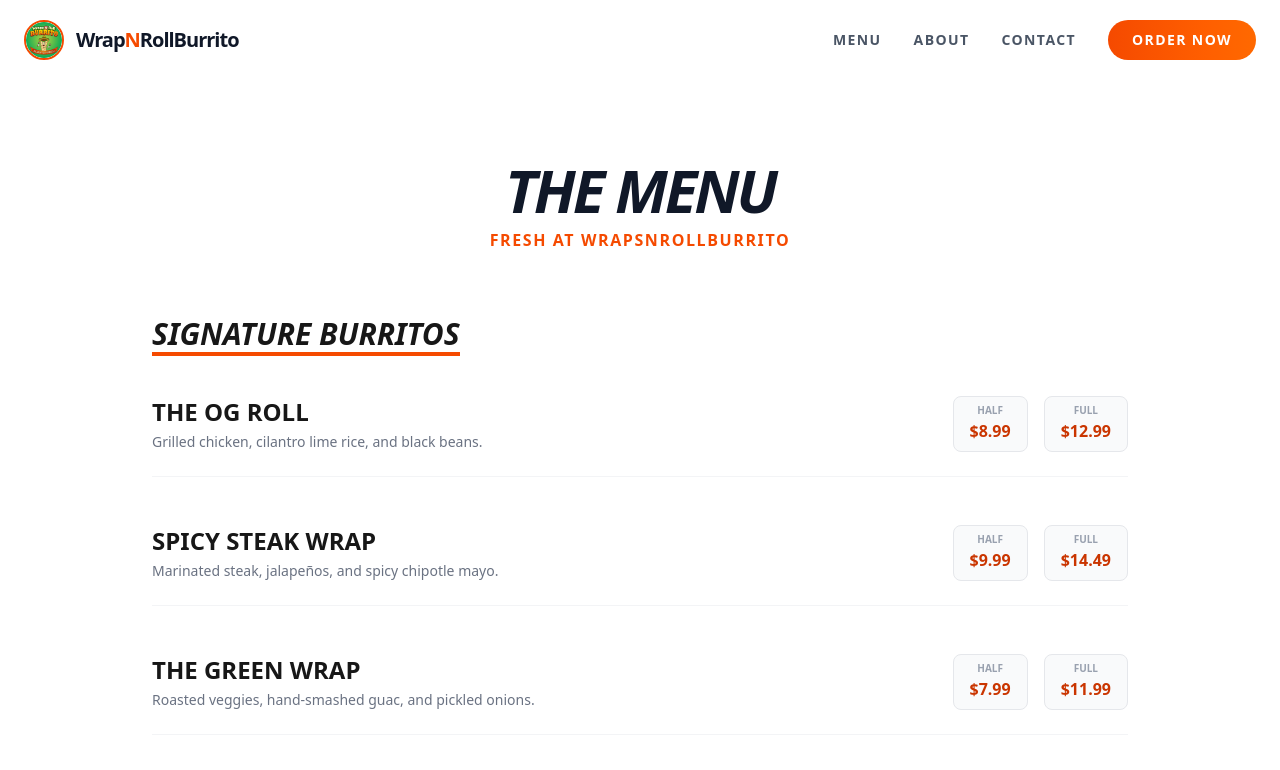
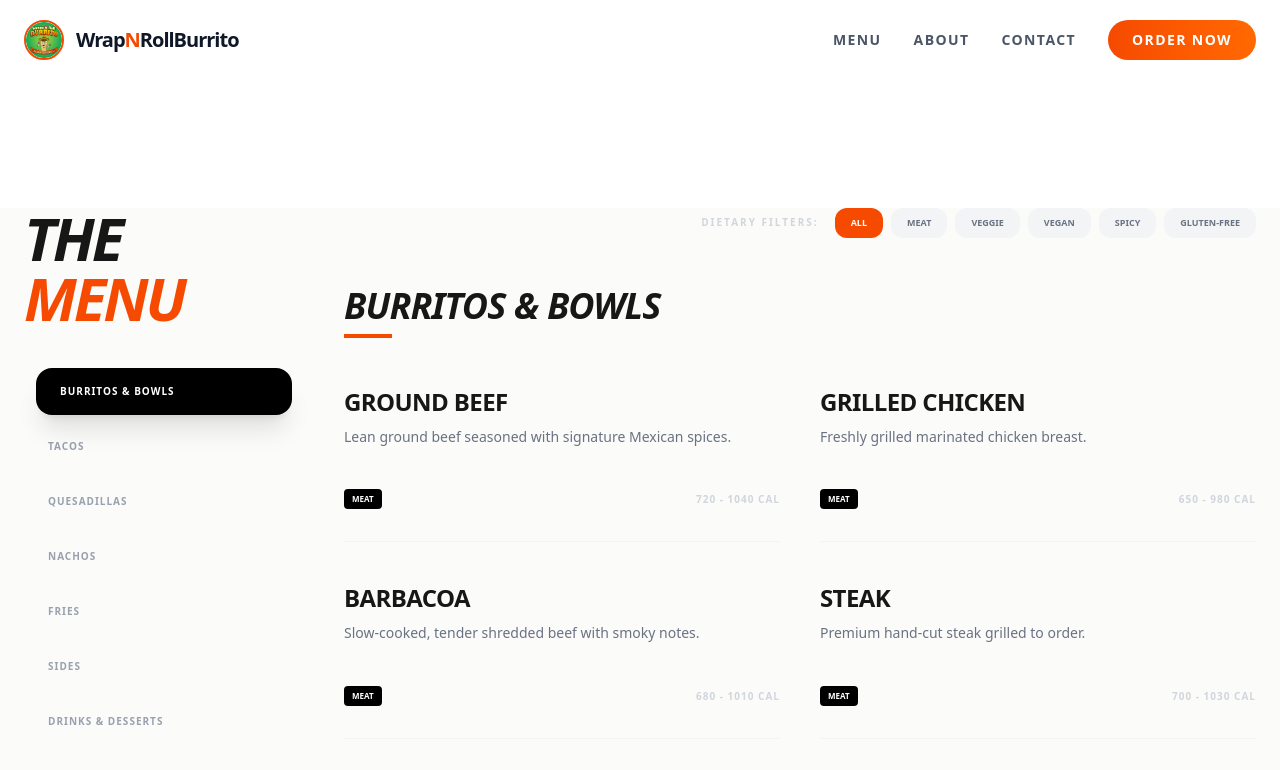
Before and after one commit to Munda-shada/wrap-n-roll-burrito, a Next.js app: page /menu in a window 1280 px wide. Shown: the top 770 px of the page. Built offline with nearby package versions, Linux system fonts and the light colour scheme.

Commit message:
Add New menu

```diff
--- a/src/app/menu/page.tsx
+++ b/src/app/menu/page.tsx
@@ -1,50 +1,210 @@
+"use client";
+
+import { useState, useEffect, useRef } from "react";
+// import Image from "next/image"; // Confirmed: Image remains commented
 import menuData from "@/data/menu.json";
-import { siteConfig } from "@/config/site";
+
+const FILTERS = ["All", "Meat", "Veggie", "Vegan", "Spicy", "Gluten-Free"];
 
 export default function MenuPage() {
+  const [activeCategory, setActiveCategory] = useState(menuData.categories[0].id);
+  const [activeFilter, setActiveFilter] = useState("All");
+  const [isLoading, setIsLoading] = useState(true);
+
+  const mobileNavRef = useRef<HTMLDivElement>(null); // Specific ref for mobile slider
+  const isManualScrolling = useRef(false);
+
+  useEffect(() => {
+    const timer = setTimeout(() => setIsLoading(false), 600);
+    return () => clearTimeout(timer);
+  }, []);
+
+  // 1. MOBILE AUTO-SLIDE LOGIC (Strictly targets mobile nav)
+  useEffect(() => {
+    if (isLoading) return;
+
+    const activeBtn = mobileNavRef.current?.querySelector(`[data-id="${activeCategory}"]`) as HTMLElement;
+    const container = mobileNavRef.current;
+
+    if (activeBtn && container) {
+      const containerWidth = container.offsetWidth;
+      const btnOffset = activeBtn.offsetLeft;
+      const btnWidth = activeBtn.offsetWidth;
+      const scrollPosition = btnOffset - containerWidth / 2 + btnWidth / 2;
+
+      container.scrollTo({
+        left: scrollPosition,
+        behavior: "smooth",
+      });
+    }
+  }, [activeCategory, isLoading]);
+
+  // 2. INTERSECTION OBSERVER (Syncs both Sidebar & Top Bar)
+  useEffect(() => {
+    if (isLoading) return;
+
+    const observer = new IntersectionObserver((entries) => {
+      if (isManualScrolling.current) return;
+      entries.forEach((entry) => {
+        if (entry.isIntersecting) {
+          setActiveCategory(entry.target.id);
+        }
+      });
+    }, {
+      threshold: 0.1,
+      rootMargin: "-20% 0px -60% 0px"
+    });
+
+    menuData.categories.forEach((cat) => {
+      const el = document.getElementById(cat.id);
+      if (el) observer.observe(el);
+    });
+
+    return () => observer.disconnect();
+  }, [activeFilter, isLoading]);
+
+  const scrollToCategory = (id: string) => {
+    const element = document.getElementById(id);
+    if (element) {
+      isManualScrolling.current = true;
+      setActiveCategory(id);
+
+      const offset = typeof window !== 'undefined' && window.innerWidth < 1024 ? 180 : 120;
+      const bodyRect = document.body.getBoundingClientRect().top;
+      const elementRect = element.getBoundingClientRect().top;
+
+      window.scrollTo({
+        top: elementRect - bodyRect - offset,
+        behavior: "smooth",
+      });
+
+      setTimeout(() => {
+        isManualScrolling.current = false;
+      }, 1000);
+    }
+  };
+
+  const shouldShowItem = (item: any) => {
+    if (activeFilter === "All") return true;
+    if (activeFilter === "Veggie" || activeFilter === "Vegan") {
+      return item.tags.includes(activeFilter) && !item.tags.includes("Meat");
+    }
+    return item.tags.includes(activeFilter);
+  };
+
+  const totalVisibleItems = menuData.categories.reduce((acc, cat) => {
+    return acc + cat.items.filter(shouldShowItem).length;
+  }, 0);
+
+  if (isLoading) {
     return (
-    <main className="py-20 px-6 max-w-5xl mx-auto">
-      <div className="text-center mb-16">
-        <h1 className="text-6xl font-black uppercase italic tracking-tighter text-gray-900">The Menu</h1>
-        <p className="text-orange-600 font-bold uppercase tracking-widest mt-2">
-          Fresh at {siteConfig.name}
-        </p>
+      <div className="min-h-screen bg-[#FBFBF9] pt-40 flex justify-center items-center">
+        <div className="animate-spin rounded-full h-12 w-12 border-t-2 border-orange-600"></div>
+      </div>
+    );
+  }
+
+  return (
+    <main className="min-h-screen bg-[#FBFBF9] pb-24">
+
+      {/* MOBILE TOP NAV (lg:hidden) */}
+      <div className="lg:hidden sticky top-0 z-40 bg-white/95 backdrop-blur-xl border-b border-gray-100 pt-20">
+        <div className="px-6 py-4">
+          <div className="flex items-center justify-between mb-4">
+            <h1 className="text-2xl font-black uppercase italic">Menu</h1>
+            <div className="flex gap-2">
+              {FILTERS.slice(0, 3).map(f => (
+                <button key={f} onClick={() => setActiveFilter(f)} className={`text-[8px] font-bold uppercase px-3 py-1 rounded-full border ${activeFilter === f ? 'bg-orange-600 text-white border-orange-600' : 'text-gray-400 border-gray-100'}`}>{f}</button>
+              ))}
+            </div>
+          </div>
+          <div className="relative border-t border-gray-50 pt-3" style={{ maskImage: 'linear-gradient(to right, transparent, black 40px, black calc(100% - 40px), transparent)', WebkitMaskImage: 'linear-gradient(to right, transparent, black 40px, black calc(100% - 40px), transparent)' }}>
+            <nav ref={mobileNavRef} className="flex gap-6 overflow-x-auto no-scrollbar px-10">
+              {menuData.categories.map((cat) => (
+                <button key={cat.id} data-id={cat.id} onClick={() => scrollToCategory(cat.id)} className={`pb-2 text-[9px] font-black uppercase tracking-widest whitespace-nowrap transition-all ${activeCategory === cat.id ? "text-orange-600" : "text-gray-400"}`}>
+                  {cat.name}
+                </button>
+              ))}
+            </nav>
+          </div>
+        </div>
       </div>
 
-      <div className="grid gap-20">
-        {menuData.categories.map((category, idx) => (
-          <div key={idx}>
-            <h2 className="text-3xl font-black uppercase border-b-4 border-orange-600 inline-block mb-10 italic">
-              {category.name}
-            </h2>
-            <div className="grid gap-y-12">
-              {category.items.map((item, itemIdx) => (
-                <div key={itemIdx} className="flex flex-col md:flex-row md:justify-between md:items-center border-b border-gray-100 pb-6 group">
-                  <div className="max-w-xl">
-                    <h3 className="text-2xl font-bold uppercase group-hover:text-orange-600 transition-colors">
-                      {item.name}
-                    </h3>
-                    <p className="text-gray-500 text-sm mt-1 leading-snug">{item.desc}</p>
+      <div className="max-w-7xl mx-auto px-6 flex flex-col lg:flex-row gap-16 mt-8 lg:mt-32">
+
+        {/* DESKTOP SIDEBAR (hidden lg:block) */}
+        <aside className="hidden lg:block lg:w-64 flex-shrink-0 z-30 sticky top-32 self-start h-fit">
+          <h1 className="text-6xl font-black uppercase italic tracking-tighter leading-none mb-10">
+            The <span className="text-orange-600">Menu</span>
+          </h1>
+          <nav className="space-y-2">
+            {menuData.categories.map((cat) => (
+              <button
+                key={cat.id}
+                onClick={() => scrollToCategory(cat.id)}
+                className={`w-full text-left px-6 py-4 rounded-2xl font-black uppercase tracking-widest text-[10px] transition-all duration-300 ${
+                  activeCategory === cat.id ? "bg-black text-white translate-x-3 shadow-xl" : "text-gray-400 hover:text-black hover:bg-gray-100"
+                }`}
+              >
+                {cat.name}
+              </button>
+            ))}
+          </nav>
+        </aside>
+
+        {/* CONTENT AREA */}
+        <div className="flex-1">
+          {/* DESKTOP FILTERS (Top Right) */}
+          <div className="hidden lg:flex justify-end items-center gap-4 mb-12">
+            <p className="text-[10px] font-bold uppercase text-gray-300 tracking-[0.2em]">Dietary Filters:</p>
+            <div className="flex gap-2">
+              {FILTERS.map(f => (
+                <button key={f} onClick={() => setActiveFilter(f)} className={`px-4 py-2 rounded-xl text-[9px] font-bold uppercase transition-all ${activeFilter === f ? 'bg-orange-600 text-white' : 'bg-gray-100 text-gray-500 hover:bg-gray-200'}`}>{f}</button>
+              ))}
+            </div>
           </div>
 
-                  {/* OPTIONS & PRICES DISPLAY */}
-                  <div className="flex gap-4 mt-4 md:mt-0">
-                    {item.options.map((option, optIdx) => (
-                      <div key={optIdx} className="flex flex-col items-center bg-gray-50 px-4 py-2 rounded-lg border border-gray-200">
-                        <span className="text-[10px] uppercase font-bold text-gray-400 leading-none mb-1">
-                          {option.label}
-                        </span>
-                        <span className="text-orange-700 font-mono font-bold">
-                          {option.price}
-                        </span>
+          {totalVisibleItems === 0 ? (
+            <div className="py-40 text-center flex flex-col items-center">
+              <h2 className="text-4xl font-black uppercase italic text-gray-200 mb-4">No results</h2>
+              <button onClick={() => setActiveFilter("All")} className="bg-black text-white px-8 py-3 rounded-full text-[10px] uppercase font-black">Clear Filters</button>
             </div>
-                    ))}
+          ) : (
+            <div className="space-y-32">
+              {menuData.categories.map((category) => {
+                const filteredItems = category.items.filter(shouldShowItem);
+                if (filteredItems.length === 0) return null;
+                const isTopping = ["fillings", "toppings", "sauces"].includes(category.id);
+
+                return (
+                  <section key={category.id} id={category.id} className="scroll-mt-48 lg:scroll-mt-32">
+                    <div className="mb-12">
+                      <h2 className="text-3xl lg:text-4xl font-black uppercase italic tracking-tight">{category.name}</h2>
+                      <div className="h-1 w-12 bg-orange-600 mt-2"></div>
+                    </div>
+
+                    <div className={`grid gap-10 ${isTopping ? 'grid-cols-2 md:grid-cols-4' : 'grid-cols-1 md:grid-cols-2'}`}>
+                      {filteredItems.map((item, idx) => (
+                        <div key={idx} className="group border-b border-gray-100 pb-8 flex flex-col h-full">
+                          {/* IMAGE CODE (REMAINS COMMENTED)
+                          <div className={`relative mb-6 bg-gray-100 rounded-3xl overflow-hidden ${isTopping ? 'aspect-square' : 'aspect-video'}`}>
+                             <Image src={item.image} alt={item.name} fill className="..." />
+                          </div> */}
+                          <h3 className={`font-black uppercase tracking-tight mb-2 ${isTopping ? 'text-xs' : 'text-2xl'}`}>{item.name}</h3>
+                          {!isTopping && <p className="text-gray-500 text-sm leading-relaxed mb-6 font-medium">{item.desc}</p>}
+                          <div className="mt-auto flex items-center justify-between pt-4 border-t border-gray-50">
+                            <span className="text-[8px] font-black px-2 py-1 bg-black text-white rounded uppercase">{item.tags[0]}</span>
+                            <span className="text-[10px] font-bold text-gray-300 uppercase tracking-widest">{item.calories}</span>
                           </div>
                         </div>
                       ))}
                     </div>
+                  </section>
+                );
+              })}
             </div>
-        ))}
+          )}
+        </div>
       </div>
     </main>
   );
--- a/src/app/page.tsx
+++ b/src/app/page.tsx
@@ -114,7 +114,7 @@ export default function Home() {
 
                 <div className="mt-8 pt-6 border-t border-gray-50 flex justify-between items-center">
                   <span className="text-2xl font-black text-orange-600">
-                    {item.options[1].price} {/* Showing the 'Full' price */}
+                    {item.calories || "N/A"} {/* Showing the 'Full' price */}
                   </span>
                   <Link href="/order" className="bg-gray-900 text-white p-3 rounded-full group-hover:bg-orange-600 transition-colors">
                     <svg xmlns="http://www.w3.org/2000/svg" width="20" height="20" viewBox="0 0 24 24" fill="none" stroke="currentColor" strokeWidth="3" strokeLinecap="round" strokeLinejoin="round"><path d="M5 12h14"/><path d="m12 5 7 7-7 7"/></svg>
--- a/src/data/menu.json
+++ b/src/data/menu.json
@@ -1,53 +1,94 @@
 {
   "categories": [
     {
-      "name": "Signature Burritos",
+      "id": "burritos-bowls",
+      "name": "Burritos & Bowls",
       "items": [
-        { "name": "The OG Roll", "desc": "Grilled chicken, cilantro lime rice, and black beans.", "options": [{ "label": "Half", "price": "$8.99" }, { "label": "Full", "price": "$12.99" }] },
-        { "name": "Spicy Steak Wrap", "desc": "Marinated steak, jalapeños, and spicy chipotle mayo.", "options": [{ "label": "Half", "price": "$9.99" }, { "label": "Full", "price": "$14.49" }] },
-        { "name": "The Green Wrap", "desc": "Roasted veggies, hand-smashed guac, and pickled onions.", "options": [{ "label": "Half", "price": "$7.99" }, { "label": "Full", "price": "$11.99" }] },
-        { "name": "Barbacoa Blast", "desc": "Slow-cooked shredded beef and smoky crema.", "options": [{ "label": "Half", "price": "$9.50" }, { "label": "Full", "price": "$13.99" }] },
-        { "name": "Breakfast Bandit", "desc": "Scrambled eggs, chorizo, and crispy potatoes.", "options": [{ "label": "Half", "price": "$6.99" }, { "label": "Full", "price": "$10.99" }] }
+        { "name": "Ground Beef", "desc": "Lean ground beef seasoned with signature Mexican spices.", "calories": "720 - 1040 Cal", "tags": ["Meat"], "image": "/image/menu/ground-beef.jpg" },
+        { "name": "Grilled Chicken", "desc": "Freshly grilled marinated chicken breast.", "calories": "650 - 980 Cal", "tags": ["Meat"], "image": "/image/menu/grilled-chicken.jpg" },
+        { "name": "Barbacoa", "desc": "Slow-cooked, tender shredded beef with smoky notes.", "calories": "680 - 1010 Cal", "tags": ["Meat"], "image": "/image/menu/barbacoa.jpg" },
+        { "name": "Steak", "desc": "Premium hand-cut steak grilled to order.", "calories": "700 - 1030 Cal", "tags": ["Meat"], "image": "/image/menu/steak.jpg" },
+        { "name": "Pulled Pork (Carnitas)", "desc": "Traditional slow-roasted seasoned pork.", "calories": "710 - 1040 Cal", "tags": ["Meat"], "image": "/image/menu/pulled-pork.jpg" },
+        { "name": "Veggie Guac", "desc": "Fresh hand-smashed guacamole with choice of beans and rice.", "calories": "510 - 840 Cal", "tags": ["Veggie", "Vegan"], "image": "/image/menu/veggie-guac.jpg" }
       ]
     },
     {
-      "name": "Naked Bowls",
+      "id": "tacos",
+      "name": "Tacos",
       "items": [
-        { "name": "Protein Power Bowl", "desc": "Double protein with quinoa and black bean salsa.", "options": [{ "label": "Half", "price": "$9.50" }, { "label": "Full", "price": "$13.50" }] },
-        { "name": "Steak Fajita Bowl", "desc": "Grilled steak with sautéed peppers and onions.", "options": [{ "label": "Half", "price": "$10.50" }, { "label": "Full", "price": "$14.99" }] },
-        { "name": "Zesty Shrimp Bowl", "desc": "Chili-lime shrimp and fresh mango salsa.", "options": [{ "label": "Half", "price": "$11.00" }, { "label": "Full", "price": "$15.49" }] },
-        { "name": "Vegan Harvest", "desc": "Sweet potato, roasted corn, and tahini dressing.", "options": [{ "label": "Half", "price": "$8.50" }, { "label": "Full", "price": "$12.00" }] },
-        { "name": "Carnitas Crunch", "desc": "Slow-roasted pork with extra cabbage slaw.", "options": [{ "label": "Half", "price": "$9.00" }, { "label": "Full", "price": "$13.00" }] }
+        { "name": "Soft Tacos (Set of 3)", "desc": "Choice of protein in flour or corn tortillas with fresh toppings.", "calories": "450 - 780 Cal", "tags": ["Meat", "Veggie"], "image": "/image/menu/tacos.jpg" }
       ]
     },
     {
-      "name": "Street Tacos",
+      "id": "quesadillas",
+      "name": "Quesadillas",
       "items": [
-        { "name": "Al Pastor", "desc": "Marinated pork with pineapple and cilantro.", "options": [{ "label": "2 Tacos", "price": "$8.50" }, { "label": "4 Tacos", "price": "$14.00" }] },
-        { "name": "Baja Fish", "desc": "Crispy cod with chipotle slaw and lime.", "options": [{ "label": "2 Tacos", "price": "$9.50" }, { "label": "4 Tacos", "price": "$16.00" }] },
-        { "name": "Pollo Asado", "desc": "Grilled chicken with radish and salsa roja.", "options": [{ "label": "2 Tacos", "price": "$8.00" }, { "label": "4 Tacos", "price": "$13.00" }] },
-        { "name": "Mushroom Magic", "desc": "Roasted mushrooms with feta and jalapeños.", "options": [{ "label": "2 Tacos", "price": "$7.50" }, { "label": "4 Tacos", "price": "$12.00" }] },
-        { "name": "Beef Birria", "desc": "Slow-cooked beef with dipping consommé.", "options": [{ "label": "2 Tacos", "price": "$10.50" }, { "label": "4 Tacos", "price": "$18.00" }] }
+        { "name": "Cheese Quesadilla", "desc": "Large flour tortilla with melted signature cheese blend.", "calories": "620 Cal", "tags": ["Veggie"], "image": "/image/menu/cheese-quesadilla.jpg" },
+        { "name": "Protein Quesadilla", "desc": "Melted cheese with your choice of any meat protein.", "calories": "750 - 920 Cal", "tags": ["Meat"], "image": "/image/menu/protein-quesadilla.jpg" }
       ]
     },
     {
-      "name": "Craveable Sides",
+      "id": "nachos",
+      "name": "Nachos",
       "items": [
-        { "name": "Loaded Nachos", "desc": "House chips with queso and pico de gallo.", "options": [{ "label": "Regular", "price": "$8.99" }, { "label": "Large", "price": "$12.99" }] },
-        { "name": "Guac & Chips", "desc": "Freshly smashed avocado and sea salt chips.", "options": [{ "label": "4oz", "price": "$5.50" }, { "label": "8oz", "price": "$9.50" }] },
-        { "name": "Street Corn", "desc": "Grilled corn with cotija and chili lime.", "options": [{ "label": "1 Cob", "price": "$4.99" }, { "label": "2 Cobs", "price": "$8.50" }] },
-        { "name": "Spicy Fries", "desc": "Crispy cajun fries with dip.", "options": [{ "label": "Regular", "price": "$4.50" }, { "label": "Large", "price": "$6.50" }] },
-        { "name": "Cinnamon Churros", "desc": "Dough sticks with chocolate dip.", "options": [{ "label": "3 pcs", "price": "$5.00" }, { "label": "6 pcs", "price": "$8.50" }] }
+        { "name": "Signature Nachos", "desc": "Corn chips topped with beans, cheese sauce, salsa, and sour cream.", "calories": "890 - 1240 Cal", "tags": ["Veggie"], "image": "/image/menu/nachos.jpg" },
+        { "name": "Loaded Meat Nachos", "desc": "Signature nachos topped with your choice of protein.", "calories": "1020 - 1450 Cal", "tags": ["Meat"], "image": "/image/menu/meat-nachos.jpg" }
       ]
     },
     {
-      "name": "Drinks & Sodas",
+      "id": "fries",
+      "name": "Fries",
       "items": [
-        { "name": "Jarritos", "desc": "Mexican fruit soda (Various flavors).", "options": [{ "label": "S", "price": "$2.49" }, { "label": "M", "price": "$3.49" }, { "label": "L", "price": "$4.49" }] },
-        { "name": "Agua Fresca", "desc": "House-made fresh fruit water.", "options": [{ "label": "S", "price": "$2.99" }, { "label": "M", "price": "$3.99" }, { "label": "L", "price": "$4.99" }] },
-        { "name": "Horchata", "desc": "Creamy rice milk with cinnamon.", "options": [{ "label": "S", "price": "$3.00" }, { "label": "M", "price": "$4.00" }, { "label": "L", "price": "$5.00" }] },
-        { "name": "Iced Tea", "desc": "Freshly brewed unsweetened black tea.", "options": [{ "label": "S", "price": "$2.25" }, { "label": "M", "price": "$3.25" }, { "label": "L", "price": "$4.25" }] },
-        { "name": "Fountain Soda", "desc": "Coke, Sprite, or Diet Coke.", "options": [{ "label": "S", "price": "$1.99" }, { "label": "M", "price": "$2.49" }, { "label": "L", "price": "$2.99" }] }
+        { "name": "Classic Fries", "desc": "Crispy golden fries seasoned with sea salt.", "calories": "320 Cal", "tags": ["Vegan", "Gluten-Free"], "image": "/image/menu/fries.jpg" },
+        { "name": "Extreme Fries", "desc": "Fries topped with beef, cheese sauce, and sour cream.", "calories": "680 Cal", "tags": ["Meat"], "image": "/image/menu/extreme-fries.jpg" },
+        { "name": "Mexican Fries", "desc": "Fries topped with salsa, jalapeños, and spicy mayo.", "calories": "450 Cal", "tags": ["Veggie", "Spicy"], "image": "/image/menu/mexican-fries.jpg" }
+      ]
+    },
+    {
+      "id": "sides",
+      "name": "Sides",
+      "items": [
+        { "name": "Chips & Salsa", "desc": "Hand-made corn chips with your choice of salsa.", "calories": "280 Cal", "tags": ["Vegan", "Gluten-Free"], "image": "/image/menu/chips-salsa.jpg" },
+        { "name": "Chips & Guacamole", "desc": "Hand-made corn chips with daily fresh guacamole.", "calories": "350 Cal", "tags": ["Vegan", "Gluten-Free"], "image": "/image/menu/chips-guac.jpg" },
+        { "name": "Extra Guacamole", "desc": "A side of our premium hand-smashed guac.", "calories": "150 Cal", "tags": ["Vegan", "Gluten-Free"], "image": "/image/menu/extra-guac.jpg" }
+      ]
+    },
+    {
+      "id": "drinks-desserts",
+      "name": "Drinks & Desserts",
+      "items": [
+        { "name": "Churros", "desc": "Mexican pastry dusted with cinnamon sugar.", "calories": "220 Cal", "tags": ["Veggie"], "image": "/image/menu/churros.jpg" },
+        { "name": "Bottled Jarritos", "desc": "Authentic Mexican soda in various flavors.", "calories": "110 Cal", "tags": ["Vegan"], "image": "/image/menu/jarritos.jpg" },
+        { "name": "Soft Drinks", "desc": "Assorted canned beverages.", "calories": "0 - 150 Cal", "tags": ["Vegan"], "image": "/image/menu/soda.jpg" }
+      ]
+    },
+    {
+      "id": "fillings",
+      "name": "Fillings",
+      "items": [
+        { "name": "Cilantro Lime Rice", "desc": "Zesty white rice with fresh cilantro.", "calories": "210 Cal", "tags": ["Vegan"], "image": "/image/menu/white-rice.jpg" },
+        { "name": "Brown Rice", "desc": "Hearty whole grain rice.", "calories": "190 Cal", "tags": ["Vegan"], "image": "/image/menu/brown-rice.jpg" },
+        { "name": "Black Beans", "desc": "Seasoned and slow-simmered.", "calories": "120 Cal", "tags": ["Vegan"], "image": "/image/menu/black-beans.jpg" },
+        { "name": "Pinto Beans", "desc": "Traditional creamy Mexican beans.", "calories": "130 Cal", "tags": ["Vegan"], "image": "/image/menu/pinto-beans.jpg" }
+      ]
+    },
+    {
+      "id": "toppings",
+      "name": "Toppings",
+      "items": [
+        { "name": "Pico de Gallo", "desc": "Fresh tomato, onion, and cilantro medley.", "calories": "20 Cal", "tags": ["Vegan"], "image": "/image/menu/pico.jpg" },
+        { "name": "Corn Salsa", "desc": "Sweet corn with poblano peppers.", "calories": "80 Cal", "tags": ["Vegan"], "image": "/image/menu/corn-salsa.jpg" },
+        { "name": "Pickled Onions", "desc": "Tangy and bright red onions.", "calories": "10 Cal", "tags": ["Vegan"], "image": "/image/menu/onions.jpg" },
+        { "name": "Shredded Cheese", "desc": "Our signature Monterey Jack blend.", "calories": "110 Cal", "tags": ["Veggie"], "image": "/image/menu/cheese.jpg" }
+      ]
+    },
+    {
+      "id": "sauces",
+      "name": "Signature Sauces",
+      "items": [
+        { "name": "Chipotle Mayo", "desc": "Creamy with a smoky heat.", "calories": "90 Cal", "tags": ["Spicy"], "image": "/image/menu/chipotle-mayo.jpg" },
+        { "name": "Burrito Sauce", "desc": "Our secret house specialty.", "calories": "70 Cal", "tags": ["Veggie"], "image": "/image/menu/burrito-sauce.jpg" },
+        { "name": "Garlic Sauce", "desc": "Bold and creamy garlic blend.", "calories": "80 Cal", "tags": ["Veggie"], "image": "/image/menu/garlic-sauce.jpg" }
       ]
     }
   ]
```
Lines whose indentation alone changed are shown as unchanged.
